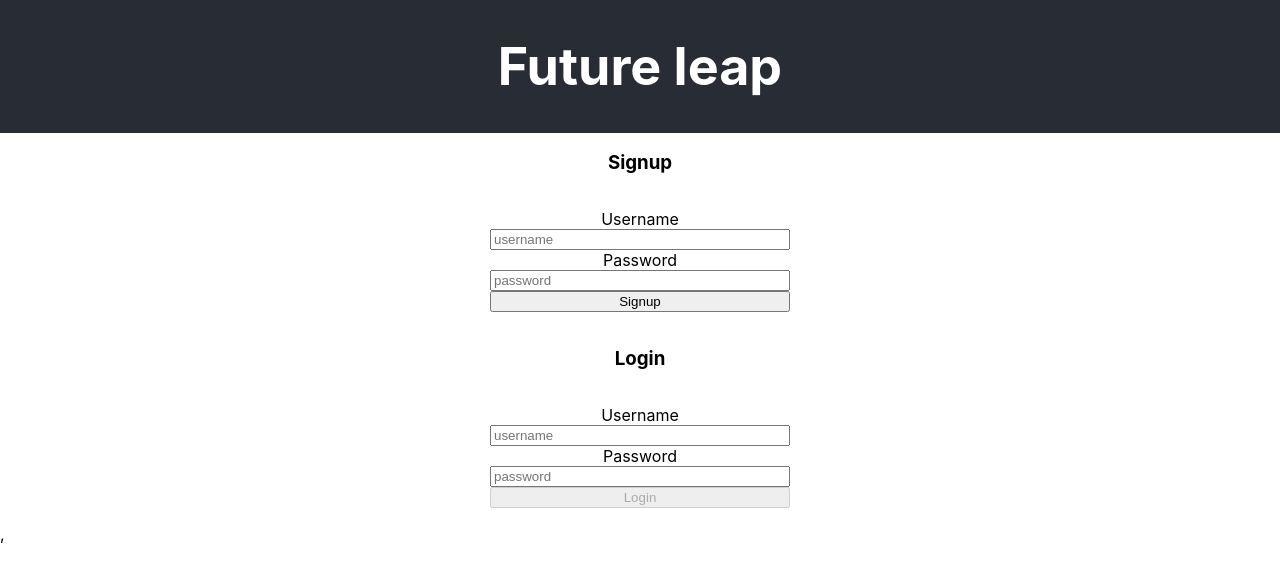
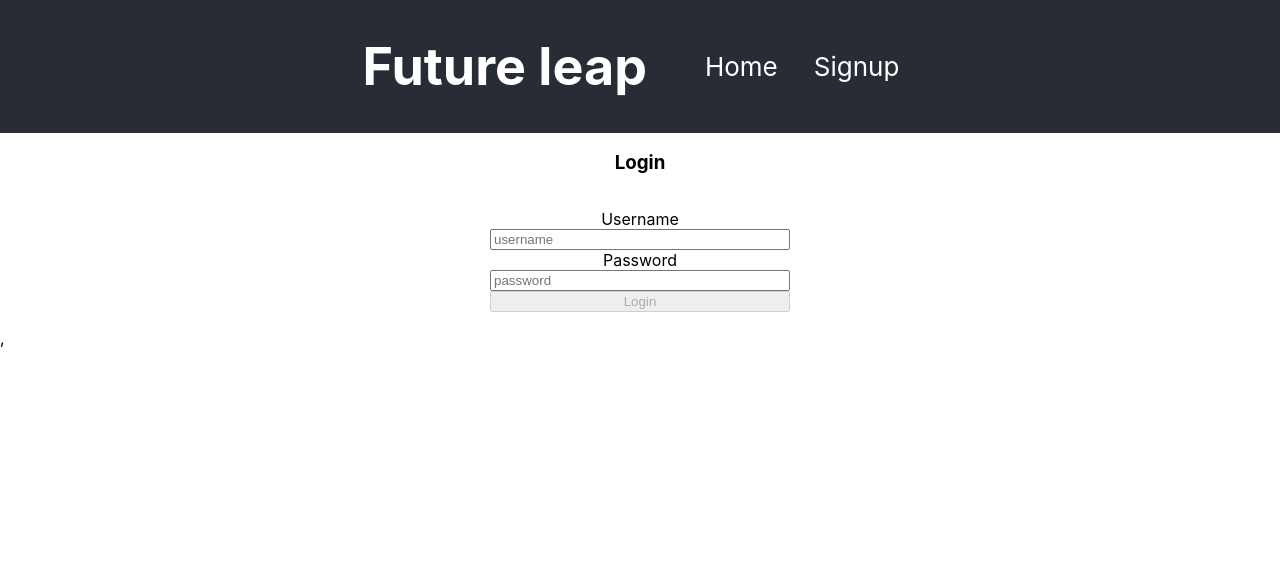
Before and after one commit to glaucopater/future-leaper, a React (Create React App) app: page /login in a window 1280 px wide. Shown: the top 578 px of the page. Built offline with nearby package versions, Linux system fonts and the light colour scheme.

Commit message:
Add routing and pages components

```diff
--- a/package.json
+++ b/package.json
@@ -16,6 +16,7 @@
     "react-cookie": "^4.1.1",
     "react-dom": "^18.2.0",
     "react-redux": "^8.0.5",
+    "react-router-dom": "^6.4.4",
     "react-scripts": "5.0.1",
     "redux": "^4.2.0",
     "redux-thunk": "^2.4.2",
--- a/src/components/Header/index.tsx
+++ b/src/components/Header/index.tsx
@@ -1,21 +1,11 @@
-import { useCookies } from "react-cookie";
+import { Navbar } from "../Navbar";
 import "./Header.css";
 
 export const Header = () => {
-  const [cookie, , removeCookie] = useCookies(["sessionId"]);
-
-  const handleOnClick = async () => {
-    removeCookie("sessionId");
-  };
-
   return (
     <header className="Header">
       <h1>Future leap</h1>
-      {cookie["sessionId"] && (
-        <button className="Header-Logout" onClick={handleOnClick}>
-          Logout
-        </button>
-      )}
+      <Navbar />
     </header>
   );
 };
--- a/src/components/LoginForm/index.tsx
+++ b/src/components/LoginForm/index.tsx
@@ -1,6 +1,7 @@
 import { AxiosResponse } from "axios";
 import { useState } from "react";
 import { useCookies } from "react-cookie";
+import { Navigate } from "react-router-dom";
 import { postUsersLogin } from "../../api";
 import { User } from "../../store/reducers/appStore";
 import "./LoginForm.css";
@@ -39,7 +40,8 @@ export const LoginForm = () => {
   };
 
   if (cookies["sessionId"]) {
-    return <>Redirect ...</>;
+    //return <>Redirect ...</>;
+    return <Navigate to="/"/>;
   }
 
   return (
--- /dev/null
+++ b/src/components/Navbar/Navbar.css
@@ -0,0 +1,27 @@
+.Navbar {
+  background-color: #282c34;
+  display: flex;
+  flex-direction: row;
+  align-items: center;
+  justify-content: center;
+  font-size: calc(10px + 2vmin);
+  color: white;
+  align-content: center;
+  justify-content: center;
+  list-style-type: none;
+  color: #fefefe;
+}
+.Navbar > li,
+.Navbar > li a {
+  color: #fefefe;
+  padding: 8px;
+  text-decoration: none;
+  border: 1px solid transparent;
+
+}
+
+.Navbar > li :hover{
+  color: #fefefe;
+  text-decoration: none;
+  border: 1px solid #fefefe;
+}
--- /dev/null
+++ b/src/components/Navbar/index.tsx
@@ -0,0 +1,27 @@
+import { useCookies } from "react-cookie";
+import { Link } from "react-router-dom";
+import "./Navbar.css";
+
+export const Navbar = () => {
+  const [cookies] = useCookies(["sessionId", "Domain", "Path"]);
+
+  return (
+    <nav>
+      <ul className="Navbar">
+        <li>
+          <Link to="/">Home</Link>
+        </li>
+
+        {cookies["sessionId"] ? (
+          <li>
+            <Link to="/logout">Logout</Link>
+          </li>
+        ) : (
+          <li>
+            <Link to="/signup">Signup</Link>
+          </li>
+        )}
+      </ul>
+    </nav>
+  );
+};
--- a/src/containers/MainContainer/App.tsx
+++ b/src/containers/MainContainer/MainContainer.tsx
@@ -7,8 +7,6 @@ import {
 import { IAppProps, IAppState } from "./App.types";
 import { connect } from "react-redux";
 import React from "react";
-import { LoginForm } from "../../components/LoginForm";
-import { SignupForm } from "../../components/SignupForm";
 import { getApplications, getUsers } from "../../api";
 import { useCookies } from "react-cookie";
 import { Header } from "../../components/Header";
@@ -44,11 +42,10 @@ const mapDispatchToProps = (
   };
 };
 
-const App = (props: IAppProps & IAppState) => {
+const MainContainer = (props: IAppProps & IAppState) => {
   const [, setState] = React.useState<IAppState>(props);
   const [cookies] = useCookies(["sessionId", "Domain", "Path"]);
-
-  const { appStore, registerUser } = props;
+  const { appStore } = props;
 
   React.useEffect(() => {
     setState({
@@ -73,18 +70,9 @@ const App = (props: IAppProps & IAppState) => {
   return (
     <div className="App">
       <Header />
-      <main className="App-main">
-        {cookies["sessionId"] ? (
-          <>Logged in</>
-        ) : (
-          <>
-            <SignupForm formAction={registerUser} />
-            <LoginForm />
-          </>
-        )}
-      </main>
+      <main className="App-main">Main container</main>
     </div>
   );
 };
 
-export default connect(mapStateToProps, mapDispatchToProps)(App);
+export default connect(mapStateToProps, mapDispatchToProps)(MainContainer);
--- a/src/index.tsx
+++ b/src/index.tsx
@@ -1,24 +1,48 @@
 import React from "react";
 import ReactDOM from "react-dom/client";
 import "./index.css";
-import App from "./containers/MainContainer/App";
 import reportWebVitals from "./reportWebVitals";
 import { Provider } from "react-redux";
 import rootReducer from "./store/reducers";
 import thunk from "redux-thunk";
-
 import { applyMiddleware, createStore } from "redux";
 import { CookiesProvider } from "react-cookie";
+import { createBrowserRouter, RouterProvider } from "react-router-dom";
+import { Login } from "./pages/Login";
+import { Signup } from "./pages/Signup";
+import { Home } from "./pages/Home";
+import { Logout } from "./pages/Logout";
 const store = createStore(rootReducer, applyMiddleware(thunk));
 
 const root = ReactDOM.createRoot(
   document.getElementById("root") as HTMLElement
 );
+
+const router = createBrowserRouter([
+  {
+    path: "/",
+    element: <Home />,
+  },
+  {
+    path: "/signup",
+    element: <Signup />,
+  },
+  {
+    path: "/login",
+    element: <Login />,
+  },
+
+  {
+    path: "/logout",
+    element: <Logout />,
+  },
+]);
+
 root.render(
   <React.StrictMode>
     <Provider store={store}>
       <CookiesProvider>
-        <App />
+        <RouterProvider router={router} />
       </CookiesProvider>
     </Provider>
     ,
--- /dev/null
+++ b/src/pages/Home/index.tsx
@@ -0,0 +1,10 @@
+import { useCookies } from "react-cookie";
+import { Navigate } from "react-router-dom";
+import MainContainer from "../../containers/MainContainer/MainContainer";
+import "../../containers/MainContainer/App.css";
+
+export const Home = () => {
+  const [cookies] = useCookies(["sessionId", "Domain", "Path"]);
+  if (cookies["sessionId"]) return <MainContainer />;
+  else return <Navigate to="/login" replace={true} />;
+};
--- /dev/null
+++ b/src/pages/Login/index.tsx
@@ -0,0 +1,14 @@
+import { Header } from "../../components/Header";
+import { LoginForm } from "../../components/LoginForm";
+import "../../containers/MainContainer/App.css";
+
+export const Login = () => {
+  return (
+    <div className="App">
+      <Header />
+      <main className="App-main">
+        <LoginForm />
+      </main>
+    </div>
+  );
+};
--- /dev/null
+++ b/src/pages/Logout/index.tsx
@@ -0,0 +1,28 @@
+import { useEffect } from "react";
+import { useCookies } from "react-cookie";
+import { Navigate } from "react-router-dom";
+import { Header } from "../../components/Header";
+import { SignupForm } from "../../components/SignupForm";
+import "../../containers/MainContainer/App.css";
+
+export const Logout = () => {
+  const [cookie, , removeCookie] = useCookies(["sessionId"]);
+
+  useEffect(() => {
+    removeCookie("sessionId");
+  });
+
+  if (!cookie["sessionId"]) return <Navigate to="/" replace={true} />;
+  else return <>Logging out</>;
+};
+
+export const Signup = () => {
+  return (
+    <div className="App">
+      <Header />
+      <main className="App-main">
+        <SignupForm />
+      </main>
+    </div>
+  );
+};
--- /dev/null
+++ b/src/pages/Signup/index.tsx
@@ -0,0 +1,14 @@
+import { Header } from "../../components/Header";
+import { SignupForm } from "../../components/SignupForm";
+import "../../containers/MainContainer/App.css";
+
+export const Signup = () => {
+  return (
+    <div className="App">
+      <Header />
+      <main className="App-main">
+        <SignupForm />
+      </main>
+    </div>
+  );
+};
```
Also changed, not shown: 1 other file (tests, documents, lock files or other folders).
